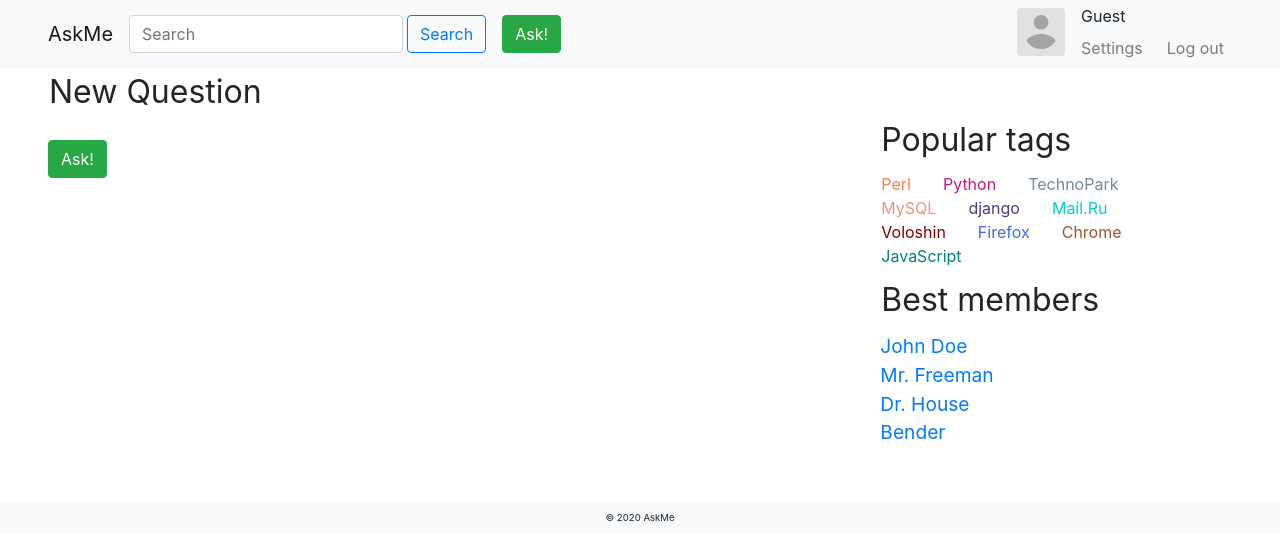
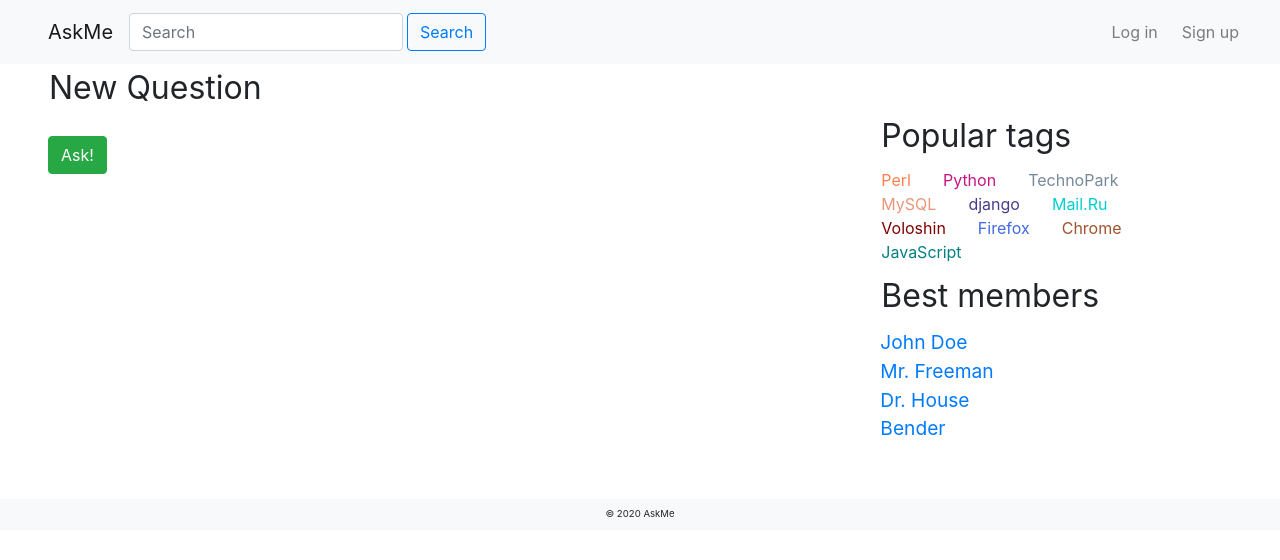
Before and after one commit to mr-okto/ask_myshonkov, a Django app: template templates/ask.html in a window 1280 px wide. Shown: the top 560 px of the page. Run offline with Django 3.2, Linux system fonts and the light colour scheme; the template is opened without the code that fills it, so the values that code supplies are empty; some libraries are stand-ins or nearby versions.

Commit message:
Fix navbar height

```diff
--- a/static/css/askme.css
+++ b/static/css/askme.css
@@ -1,7 +1,10 @@
 .ask-navbar-avatar {
   object-fit: contain;
-  height: 100%;
-  max-height: 3em;
+  height: 3em;
+}
+
+.navbar {
+  height: 4em;
 }
 
 .ask-avatar-thumb {
--- a/templates/inc/navbar.html
+++ b/templates/inc/navbar.html
@@ -1,5 +1,5 @@
 {% load static %}
-<nav class="navbar sticky-top navbar-expand-lg navbar-light bg-light px-5 py-0">
+<nav class="navbar sticky-top navbar-expand-lg navbar-light bg-light px-5 py-2">
   <a class="navbar-brand" href="{% url 'index' %}">AskMe</a>
   <button class="navbar-toggler" type="button" data-toggle="collapse" data-target="#navbarSupportedContent" aria-controls="navbarSupportedContent" aria-expanded="false" aria-label="Toggle navigation">
     <span class="navbar-toggler-icon"></span>
@@ -13,20 +13,23 @@
           <button class="btn btn-outline-primary ml-1" type="submit">Search</button>
         </form>
       </li>
+      {% if user.is_authenticated %}
       <li class="nav-item active mr-3">
         <form action="#">
           <input class = "btn btn-success" type="submit" value="Ask!" />
         </form>
       </li>
+      {% endif %}
     </ul>
     <ul class="navbar-nav ml-auto">
+      {% if user.is_authenticated %}
       <li class="nav-item mr-2 pt-2">
         <img src="{% static 'img/avatar_placeholder.png' %}" alt="Avatar" class="rounded ask-navbar-avatar"/>
       </li>
       <li class="nav-item">
       <div class="col">
-      <div class="row">
-        <div class="nav-item ask-navbar-username ml-2 pt-1 py-0">Guest</div>
+      <div class="row mb-n1 ">
+        <div class="nav-item ask-navbar-username ml-2 pt-1">Guest</div>
       </div>
       <div class="row">
         <a class="nav-link mr-2" href="#">Settings</a>
@@ -34,7 +37,14 @@
       </div>
       </div>
       </li>
-
+      {% else %}
+      <li class="nav-item">
+        <div class="row">
+          <a class="nav-link mr-2" href="#">Log in</a>
+          <a class="nav-link" href="#">Sign up</a>
+        </div>
+      </li>
+      {% endif %}
     </ul>
   </div>
 </nav>
```
